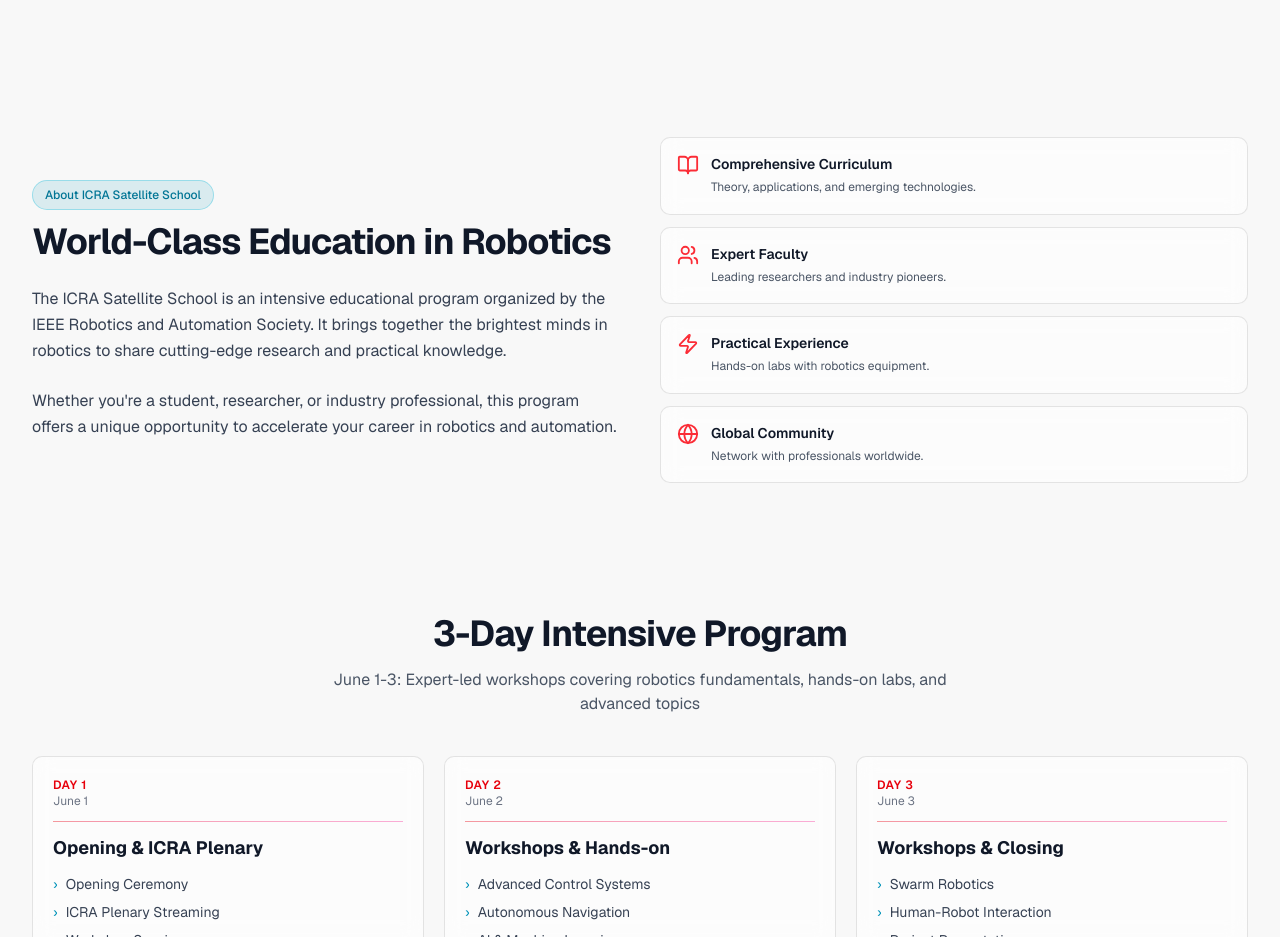
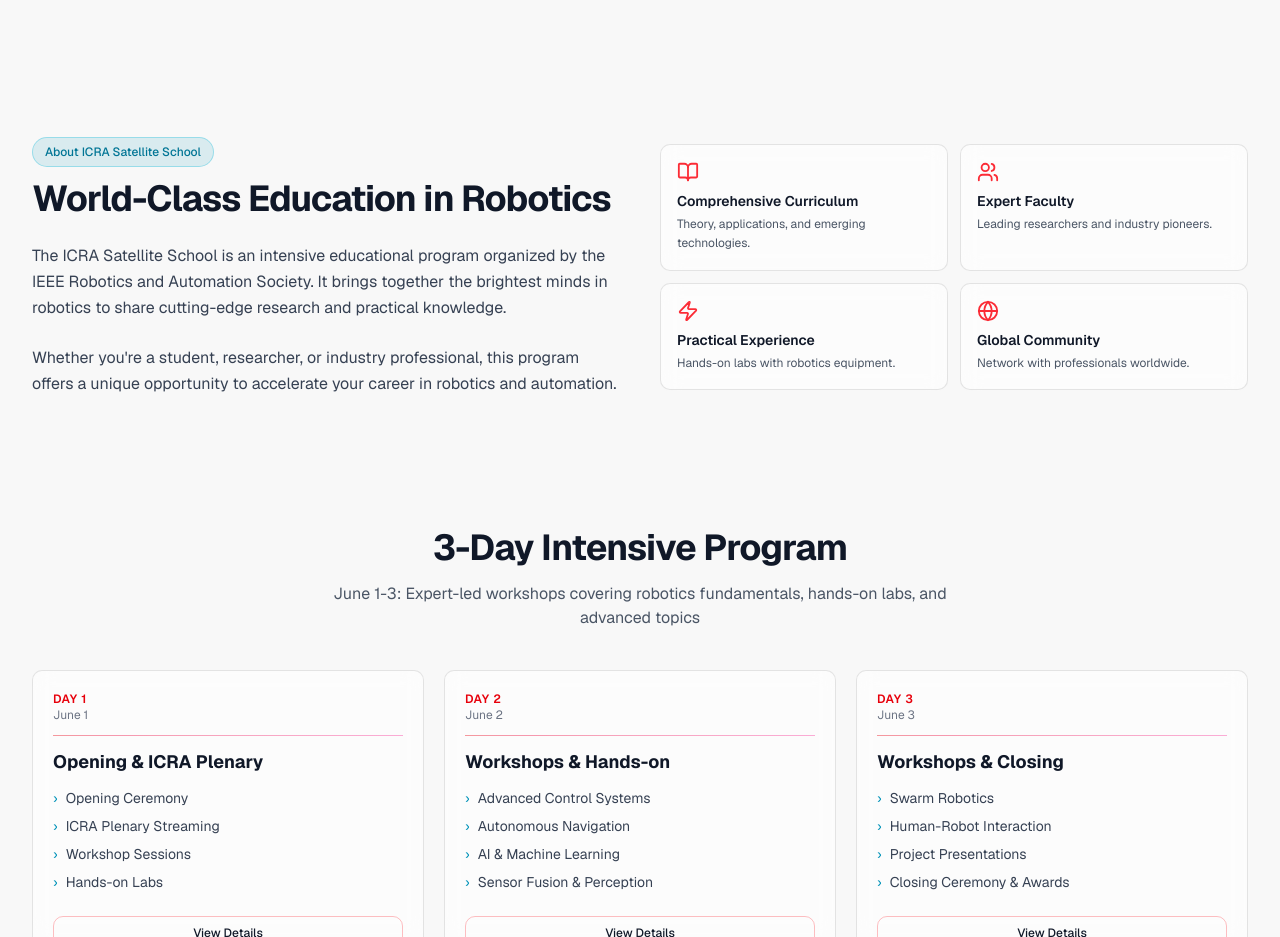
Before and after one commit to Anibaa/icra-website, a Next.js app: page / in a window 1280 px wide. Shown: the part 1220-2157 px from the top of the page. Built offline with nearby package versions, Linux system fonts and the light colour scheme.

Commit message:
responsive

```diff
--- a/components/about.tsx
+++ b/components/about.tsx
@@ -76,7 +76,7 @@ export function About() {
             whileInView={{ opacity: 1, x: 0 }}
             viewport={{ once: true }}
             transition={{ duration: 0.7 }}
-            className="space-y-3"
+            className="grid grid-cols-2 gap-3"
           >
             {[
               {
@@ -111,7 +111,7 @@ export function About() {
                   whileHover={{ scale: 1.02 }}
                   className="glass rounded-lg p-4 border border-gray-200 dark:border-white/10 hover:border-red-500/20 transition-all group"
                 >
-                  <div className="flex gap-3">
+                  <div className="flex flex-col gap-2">
                     <div className="text-red-500 dark:text-red-400 shrink-0 group-hover:scale-105 transition-transform">
                       <IconComponent size={22} />
                     </div>
--- a/components/committee.tsx
+++ b/components/committee.tsx
@@ -26,7 +26,7 @@ export function Committee() {
           </p>
         </motion.div>
 
-        <div className="grid grid-cols-1 sm:grid-cols-2 lg:grid-cols-3 gap-4 sm:gap-5 max-w-6xl mx-auto">
+        <div className="grid grid-cols-2 lg:grid-cols-3 gap-4 sm:gap-5 max-w-6xl mx-auto">
           {committeeMembers.map((member, index) => (
             <motion.div
               key={index}
--- a/components/cta.tsx
+++ b/components/cta.tsx
@@ -41,7 +41,7 @@ export function CTA() {
             whileInView={{ opacity: 1, y: 0 }}
             viewport={{ once: true }}
             transition={{ delay: 0.2 }}
-            className="grid grid-cols-1 sm:grid-cols-3 gap-4 my-5 sm:my-6"
+            className="grid grid-cols-3 gap-4 my-5 sm:my-6"
           >
             {[
               { icon: Users, text: '10+ Expert Speakers' },
--- a/components/program-timeline.tsx
+++ b/components/program-timeline.tsx
@@ -118,7 +118,7 @@ export function ProgramTimeline() {
           initial={{ opacity: 0, y: 20 }}
           whileInView={{ opacity: 1, y: 0 }}
           viewport={{ once: true }}
-          className="mt-8 sm:mt-10 grid grid-cols-1 sm:grid-cols-2 lg:grid-cols-3 gap-4 sm:gap-5"
+          className="mt-8 sm:mt-10 grid grid-cols-3 gap-4 sm:gap-5"
         >
           {[
             {
--- a/components/speakers.tsx
+++ b/components/speakers.tsx
@@ -63,7 +63,7 @@ export function Speakers() {
           </p>
         </motion.div>
 
-        <div className="grid grid-cols-1 sm:grid-cols-2 lg:grid-cols-3 gap-4 sm:gap-5 max-w-6xl mx-auto">
+        <div className="grid grid-cols-2 lg:grid-cols-3 gap-4 sm:gap-5 max-w-6xl mx-auto">
           {speakers.map((speaker, index) => (
             <motion.div
               key={index}
```
